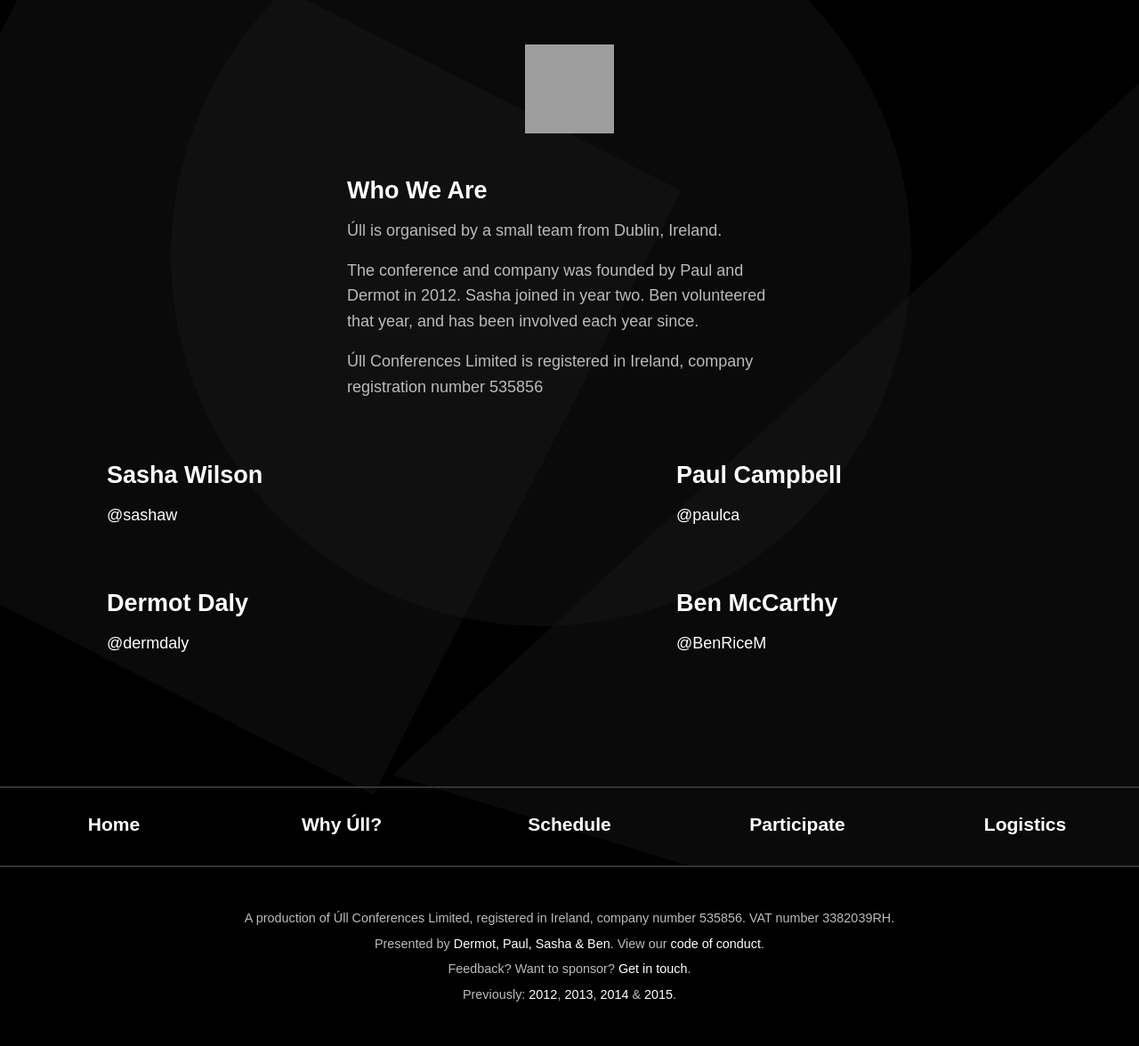
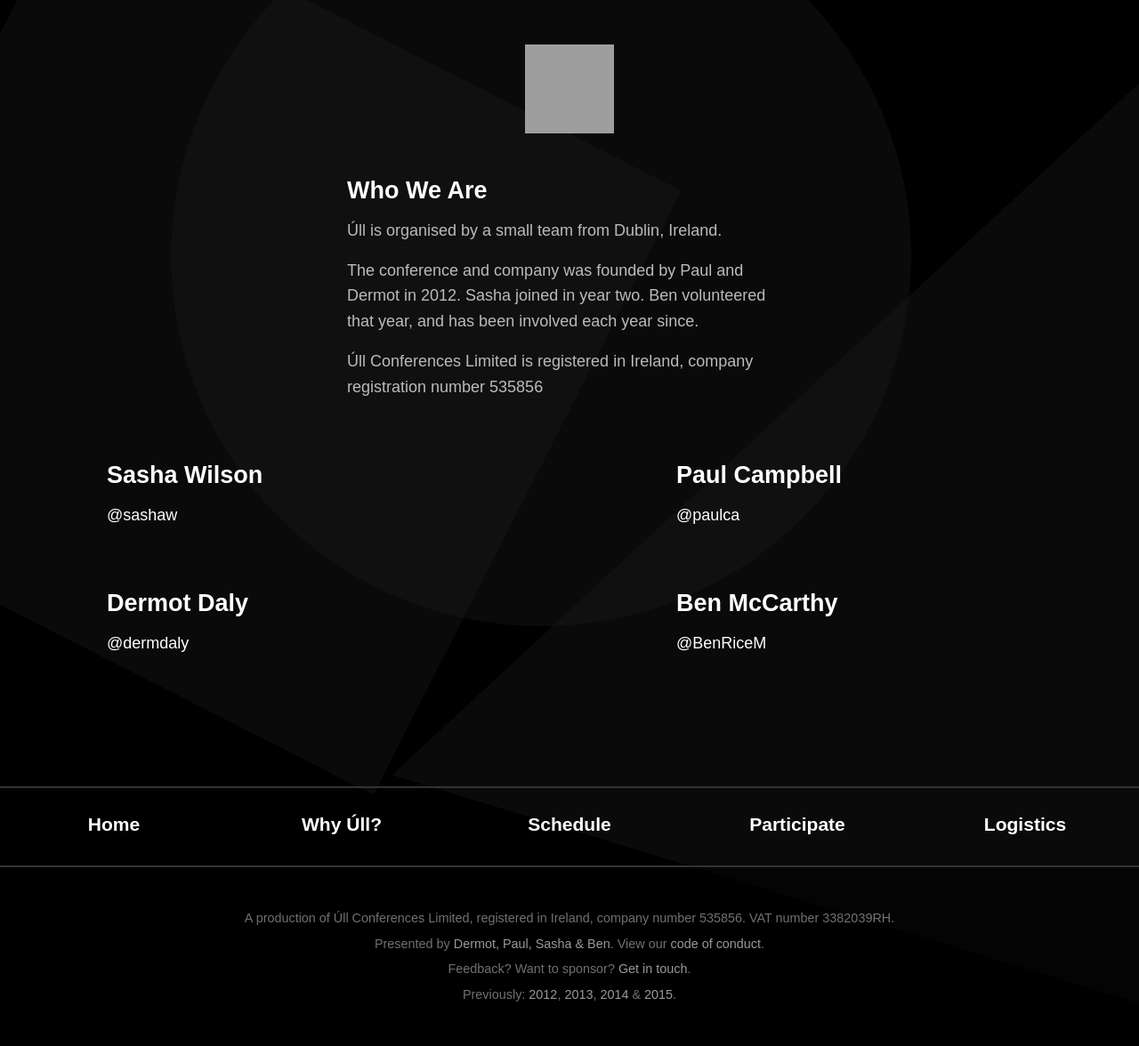
Before and after one commit to ullconf/2016, a Jekyll site: the page built from who-we-are.html, in a window 1280 px wide. Shown: the whole page at 89% size. Built offline with Jekyll 4.4.1, drawn with Linux system fonts in a browser that asks for light colours; a script that is not in the unit is left out; grey boxes are pictures that could not be loaded.

Commit message:
slightly transparent footer

```diff
--- a/css/style.css
+++ b/css/style.css
@@ -328,6 +328,7 @@
   background-image: url(../images/queue-1.jpg);
   background-size: cover;
   background-position: top;
+  opacity: 0.6;
 }
 
 /* Index */
@@ -554,6 +555,7 @@
   padding: 3em;
   font-size: 0.8em;
   background-color: #000;
+  opacity: 0.6;
 }
 
 .footer p {
```
